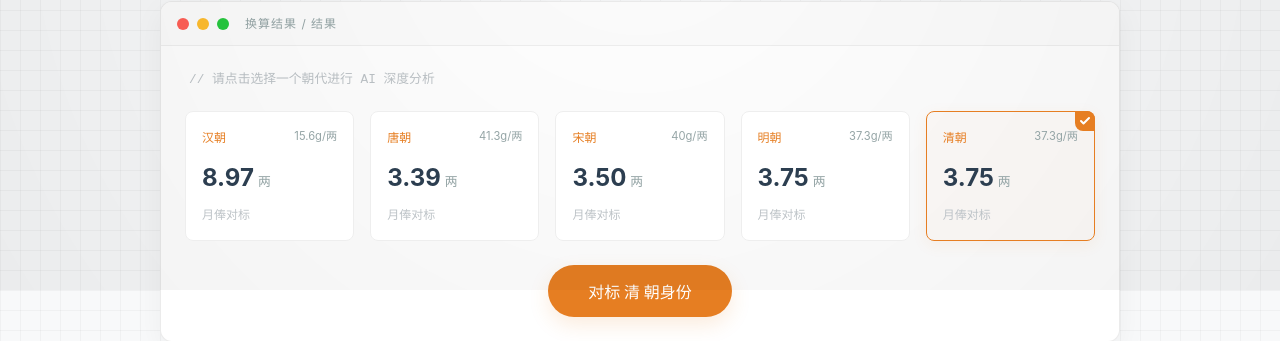
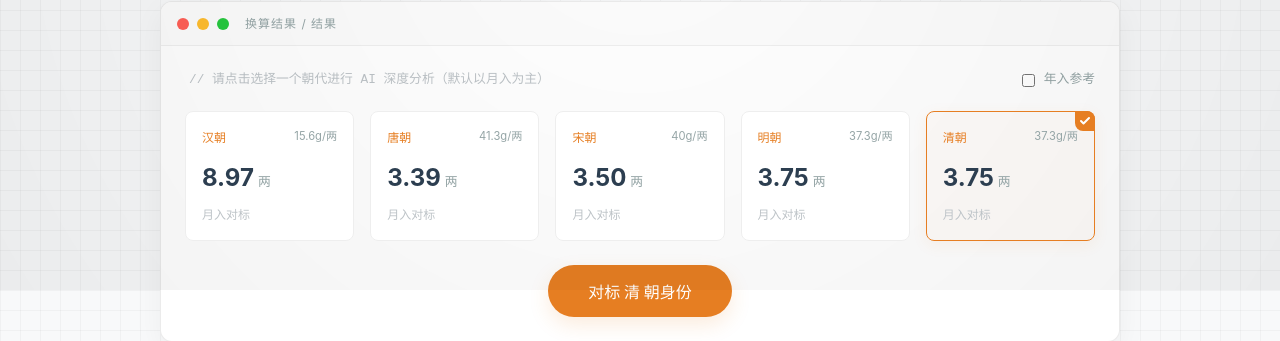
Before and after one commit to liu-ziting/SilverEra, a Vue app: page / in a window 1280 px wide. Shown: the part 510-851 px from the top of the page. Built offline with nearby package versions, Linux system fonts and the light colour scheme.

Commit message:
feat: 添加年入参考切换功能并调整AI分析基准
- 新增 showAnnual 状态控制年入参考显示
- 修改 AI 提示词，将分析基准从年俸改为月收入
- 在结果卡片中显示年入参考数据
- 添加切换按钮让用户选择是否显示年入参考

```diff
--- a/src/App.vue
+++ b/src/App.vue
@@ -58,6 +58,7 @@ interface AIAnalysis {
 const aiResults = ref<AIAnalysis[]>([])
 const loadingAI = ref(false)
 const selectedDynasty = ref('清') // 默认选择清朝
+const showAnnual = ref(false)
 
 // 解析 AI 返回的内容
 const parseAIResponse = (content: string): AIAnalysis | null => {
@@ -98,7 +99,7 @@ const askAI = async () => {
             content: `你是一位通晓古今社会经济的史官。请根据用户提供的月薪折合白银数量（两）以及年薪总计（两），结合目标朝代的度量衡和经济背景，分析其在该朝代的社会地位。
 
 重要注意事项：
-1. 严禁混淆【月俸】与【年俸】：历史文献（如《大清会典》、《宋史·职官志》）中的官吏俸禄通常以“年”为单位。如果用户月入10两，年入则为120两。请务必将用户的年薪与历史上的年俸数据进行比对，而非直接用月薪比对年俸。
+1. 以【月收入】为主要基准进行对标与叙述。若引用史料的“年俸/岁入”，请先换算为“月均”（除以12）后再比较，并在 desc 中明确换算口径。
 2. 目标朝代：${selectedDynasty.value}朝。请严格以此朝代为基础进行分析。
 3. 职业多样化匹配：根据收入水平，从“士农工商”及其他社会阶层（如军户、匠籍等）中匹配最贴切的身份。
 4. 真实物价分析：结合该朝代真实的购买力，提供职业和生活分析。务必提供具体的【物价参考】，如一石米、一匹布的价格（以白银两为单位）。
@@ -111,7 +112,7 @@ JSON 结构必须如下：
   "tags": ["标签1", "标签2", "标签3"],
   "level": "生活水平描述（如'赤贫'、'温饱'、'小康'、'富裕'、'豪奢'）",
   "price_ref": "具体物价参考（例如'一石米约值白银0.5两，据《梦溪笔谈》记载'）",
-  "desc": "基于该职业的社会地位、月俸、年俸和物价的分析描述（请明确提到年收入在当时的水平）",
+  "desc": "基于该职业的社会地位、月收入与物价的分析描述（请明确提到月收入在当时的水平；若涉及年俸请换算为月均并说明）",
   "suggest": "生存锦囊"
 }`
         },
@@ -121,7 +122,7 @@ JSON 结构必须如下：
 按${selectedDynasty.value}代度量衡折算：
 - 月入约：${monthlyTaels} 两
 - 年入约：${annualTaels} 两
-请据此批阅。`
+请以月入为主批阅（年入仅作参考）。`
         }
     ]
 
@@ -220,7 +221,13 @@ onMounted(() => {})
                     <div class="window-title">换算结果 / 结果</div>
                 </div>
                 <div class="window-body">
-                    <div class="selection-hint">// 请点击选择一个朝代进行 AI 深度分析</div>
+                    <div class="selection-bar">
+                        <div class="selection-hint">// 请点击选择一个朝代进行 AI 深度分析（默认以月入为主）</div>
+                        <label class="annual-toggle">
+                            <input type="checkbox" v-model="showAnnual" />
+                            年入参考
+                        </label>
+                    </div>
                     <div class="dynasty-grid">
                         <div
                             v-for="(weight, dynasty) in dynastyStandards"
@@ -237,7 +244,8 @@ onMounted(() => {})
                                 <span class="amount">{{ calculateDynastyTaels(dynasty) }}</span>
                                 <span class="currency">两</span>
                             </div>
-                            <div class="card-footer">月俸对标</div>
+                            <div v-if="showAnnual" class="card-sub">年约 {{ calculateDynastyTaels(dynasty, true) }} 两</div>
+                            <div class="card-footer">月入对标</div>
                             <div class="select-indicator" v-if="selectedDynasty === dynasty">
                                 <svg viewBox="0 0 24 24" width="12" height="12" fill="none" stroke="currentColor" stroke-width="4" stroke-linecap="round" stroke-linejoin="round">
                                     <polyline points="20 6 9 17 4 12"></polyline>
@@ -270,6 +278,9 @@ onMounted(() => {})
                         <div class="ai-dynasty-header">
                             <span class="ai-tag-dynasty"># {{ item.dynasty }}</span>
                             <span class="ai-level">{{ item.level }}</span>
+                        </div>
+                        <div class="ai-taels">
+                            折算：月入 {{ calculateDynastyTaels(item.dynasty) }} 两<span v-if="showAnnual"> · 年入 {{ calculateDynastyTaels(item.dynasty, true) }} 两</span>
                         </div>
                         <h3 class="ai-title">{{ item.title }}</h3>
                         <!-- 细分职业标签 -->
@@ -652,8 +663,41 @@ onMounted(() => {})
     font-family: 'Fira Code', monospace;
     font-size: 0.8rem;
     color: #bdc3c7;
+    padding-left: 4px;
+}
+
+.selection-bar {
+    display: flex;
+    align-items: center;
+    justify-content: space-between;
+    gap: 12px;
     margin-bottom: 20px;
-    padding-left: 4px;
+}
+
+.annual-toggle {
+    font-family: 'Fira Code', monospace;
+    font-size: 0.8rem;
+    color: #95a5a6;
+    display: inline-flex;
+    align-items: center;
+    gap: 6px;
+}
+
+.annual-toggle input {
+    accent-color: #e67e22;
+}
+
+.card-sub {
+    font-size: 0.7rem;
+    color: #95a5a6;
+    margin-bottom: 8px;
+}
+
+.ai-taels {
+    font-family: 'Fira Code', monospace;
+    font-size: 0.8rem;
+    color: #95a5a6;
+    margin-bottom: 10px;
 }
 
 .card-header {
```
